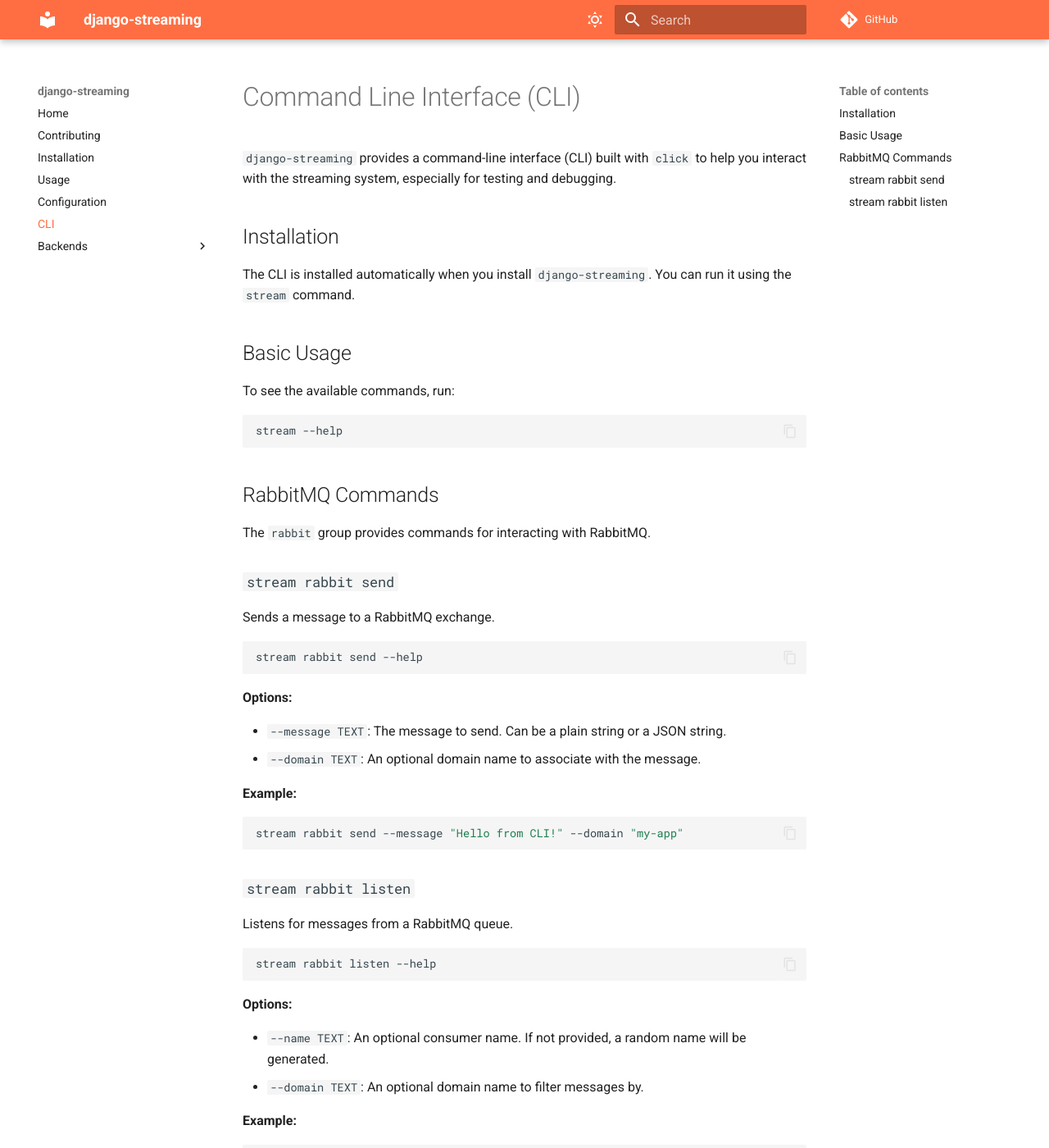
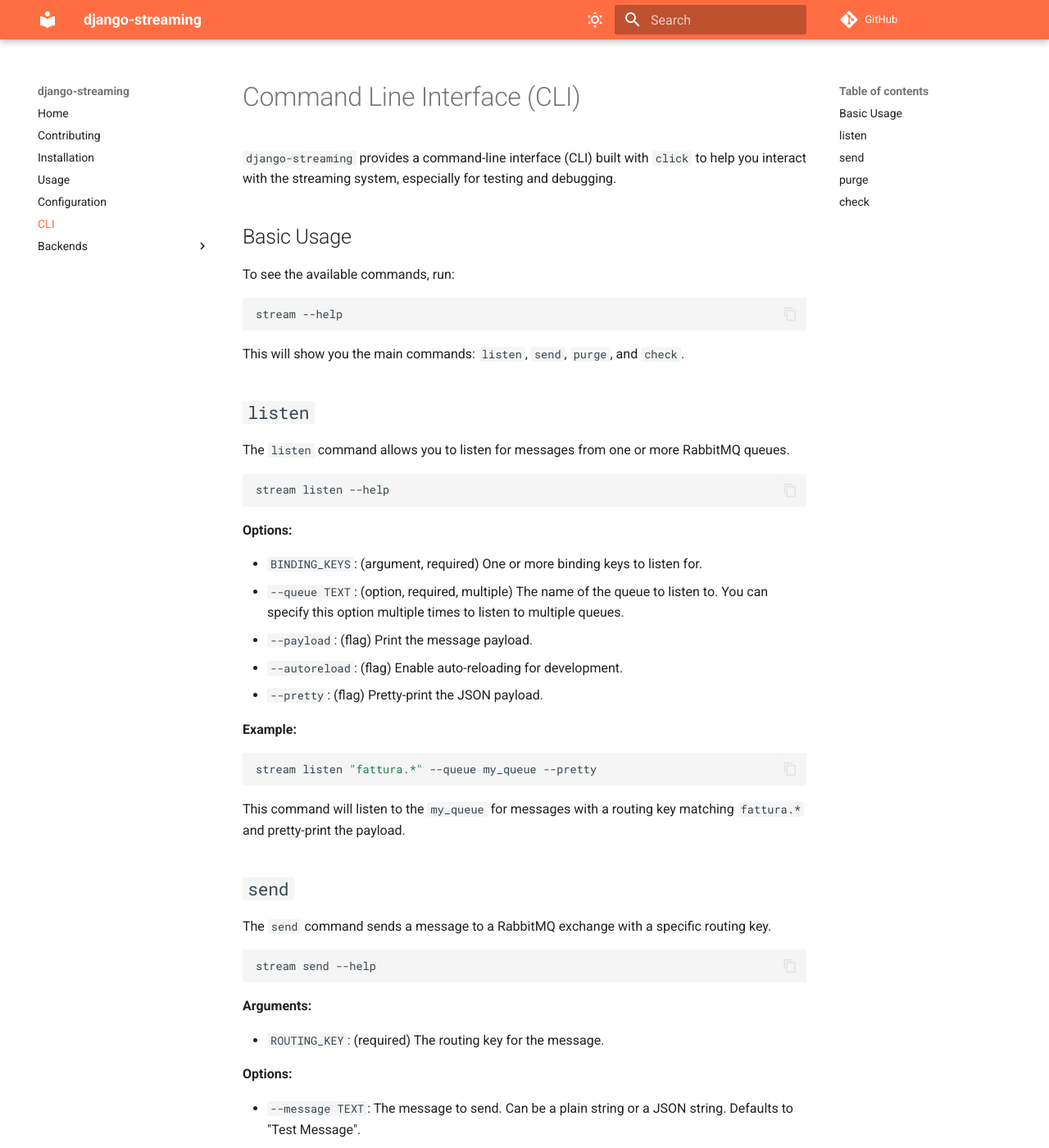
Before and after one commit to unicef/django-streaming, an MkDocs documentation site: the page built from docs/src/cli.md, in a window 1280 px wide and 1400 px high. Shown: the whole window at 82% size. Built offline with MkDocs 1.6.1 and Material for MkDocs 9.7.7, drawn with Linux system fonts in a browser that asks for light colours; comment, search, counter and statistics services are not loaded; some of the changed text lies outside the part shown.

Commit message:
feat: Implement advanced RabbitMQ features and CLI commands
This commit implements the features described in the .specs/ folder.

Part 1: Messaging
- Modified `RabbitMQBackend` to support durable queues and message TTL.
- The `listen` method now accepts `queue_arguments` to allow for more flexible queue configurations.
- The `listen` method now accepts multiple queues to listen to.
- Updated the documentation and tests for the RabbitMQ backend.

Part 2: CLI
- Implemented the `listen`, `send`, `purge`, and `check` subcommands in the CLI.
- The `listen` command now accepts multiple `--queue` options.
- Updated the documentation and tests for the CLI.

````diff
--- a/docs/src/cli.md
+++ b/docs/src/cli.md
@@ -1,10 +1,6 @@
 # Command Line Interface (CLI)
 
 `django-streaming` provides a command-line interface (CLI) built with `click` to help you interact with the streaming system, especially for testing and debugging.
-
-## Installation
-
-The CLI is installed automatically when you install `django-streaming`. You can run it using the `stream` command.
 
 ## Basic Usage
 
@@ -14,44 +10,76 @@
 stream --help
 ```
 
-## RabbitMQ Commands
+This will show you the main commands: `listen`, `send`, `purge`, and `check`.
 
-The `rabbit` group provides commands for interacting with RabbitMQ.
+## `listen`
 
-### `stream rabbit send`
-
-Sends a message to a RabbitMQ exchange.
+The `listen` command allows you to listen for messages from one or more RabbitMQ queues.
 
 ```bash
-stream rabbit send --help
+stream listen --help
 ```
 
 **Options:**
 
-*   `--message TEXT`: The message to send. Can be a plain string or a JSON string.
-*   `--domain TEXT`: An optional domain name to associate with the message.
+*   `BINDING_KEYS`: (argument, required) One or more binding keys to listen for.
+*   `--queue TEXT`: (option, required, multiple) The name of the queue to listen to. You can specify this option multiple times to listen to multiple queues.
+*   `--payload`: (flag) Print the message payload.
+*   `--autoreload`: (flag) Enable auto-reloading for development.
+*   `--pretty`: (flag) Pretty-print the JSON payload.
 
 **Example:**
 
 ```bash
-stream rabbit send --message "Hello from CLI!" --domain "my-app"
+stream listen "fattura.*" --queue my_queue --pretty
 ```
 
-### `stream rabbit listen`
+This command will listen to the `my_queue` for messages with a routing key matching `fattura.*` and pretty-print the payload.
 
-Listens for messages from a RabbitMQ queue.
+## `send`
+
+The `send` command sends a message to a RabbitMQ exchange with a specific routing key.
 
 ```bash
-stream rabbit listen --help
+stream send --help
 ```
+
+**Arguments:**
+
+*   `ROUTING_KEY`: (required) The routing key for the message.
 
 **Options:**
 
-*   `--name TEXT`: An optional consumer name. If not provided, a random name will be generated.
-*   `--domain TEXT`: An optional domain name to filter messages by.
+*   `--message TEXT`: The message to send. Can be a plain string or a JSON string. Defaults to "Test Message".
 
 **Example:**
 
 ```bash
-stream rabbit listen --name "my-consumer" --domain "my-app"
+stream send fattura.emessa --message '''{"amount": 100, "customer": "Acme Corp"}'''
 ```
+
+## `purge`
+
+The `purge` command purges all messages from one or more specified queues.
+
+```bash
+stream purge --help
+```
+
+**Arguments:**
+
+*   `QUEUES`: (required) One or more queue names to purge.
+
+**Example:**
+
+```bash
+stream purge my_queue another_queue
+```
+
+## `check`
+
+The `check` command displays the current `django-streaming` configuration and checks the connection to the message broker.
+
+```bash
+stream check
+```
````
Also changed, not shown: docs/src/backends/rabbitmq.md (+31 -0 lines), 4 other files.
